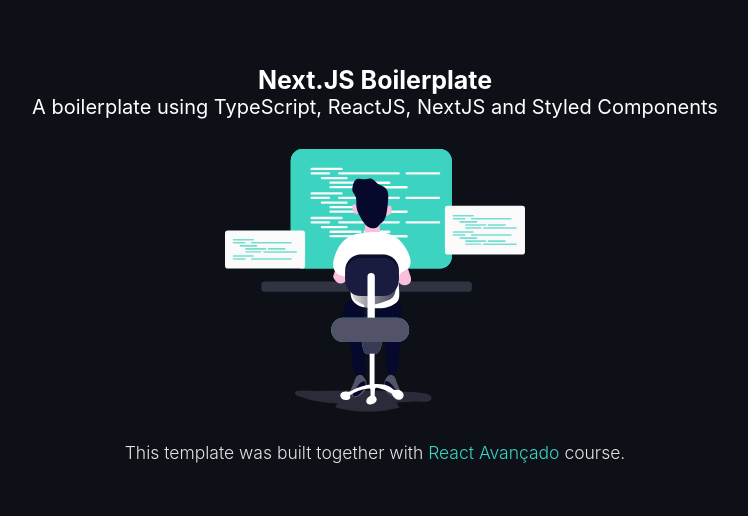
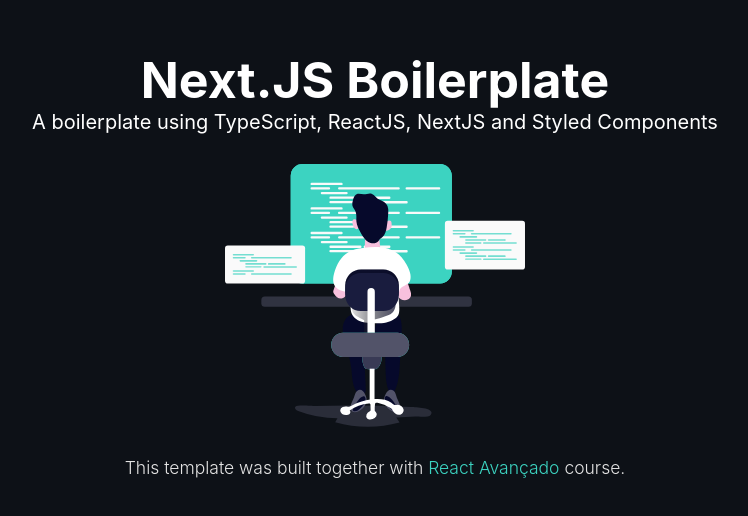
Before and after one commit to ianlibanio/boilerplate, a Next.js app: page / in a window 1280 px wide. Shown: the part 136-652 px from the top of the page, without its empty margins (265-1013 px from the left). Built offline with nearby package versions, Linux system fonts and the light colour scheme.

Commit message:
feat: add clickable url to h1

```diff
--- a/src/components/Main/index.tsx
+++ b/src/components/Main/index.tsx
@@ -5,7 +5,9 @@
   description = 'A boilerplate using TypeScript, ReactJS, NextJS and Styled Components'
 }) => (
   <S.Wrapper>
-    <S.Title>{title}</S.Title>
+    <S.Title as="a" href="https://github.com/ianlibanio/boilerplate/">
+      <h1>{title}</h1>
+    </S.Title>
     <S.Description>{description}</S.Description>
     <S.Illustration
       src="/img/hero-illustration.svg"
@@ -13,10 +15,7 @@
     />
     <S.Credits>
       This template was built together with{' '}
-      <S.CreditsLink
-        as="a"
-        href="https://www.udemy.com/course/react-avancado/?couponCode=PROMOJUL21"
-      >
+      <S.CreditsLink as="a" href="https://reactavancado.com.br/">
         React Avançado
       </S.CreditsLink>{' '}
       course.
--- a/src/components/Main/styles.ts
+++ b/src/components/Main/styles.ts
@@ -14,8 +14,14 @@
   justify-content: center;
 `
 
-export const Title = styled.h1`
+export const Title = styled(Link)`
+  color: #fff;
   font-size: 2.5rem;
+  text-decoration: none;
+
+  &:hover {
+    text-decoration: underline;
+  }
 `
 
 export const Description = styled.h2`
@@ -39,4 +45,8 @@
 export const CreditsLink = styled(Link)`
   color: #3cd3c1;
   text-decoration: none;
+
+  &:hover {
+    text-decoration: underline;
+  }
 `
```
Also changed, not shown: 1 other file (tests, documents, lock files or other folders).
